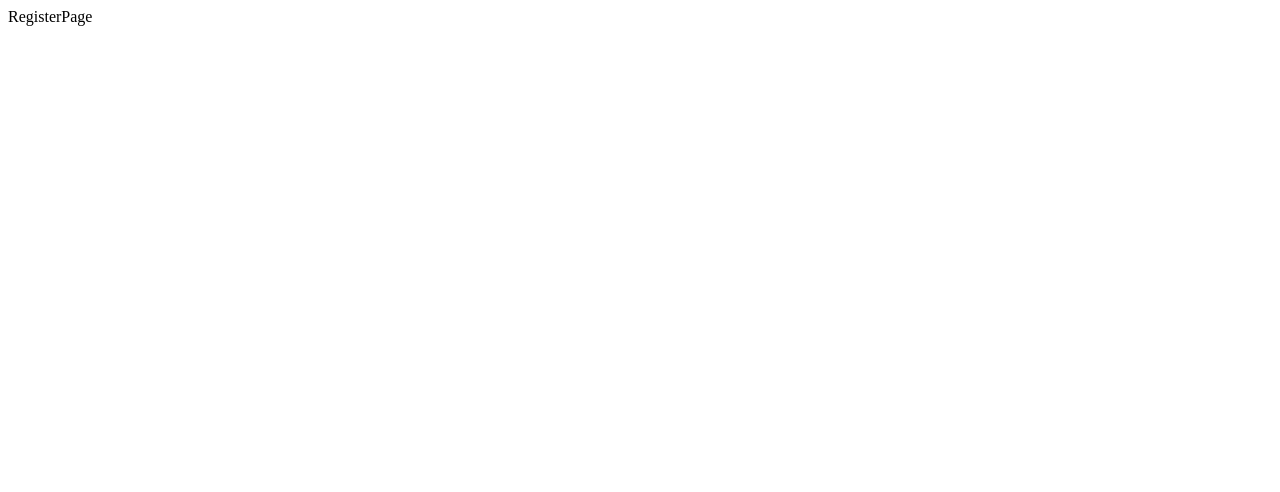
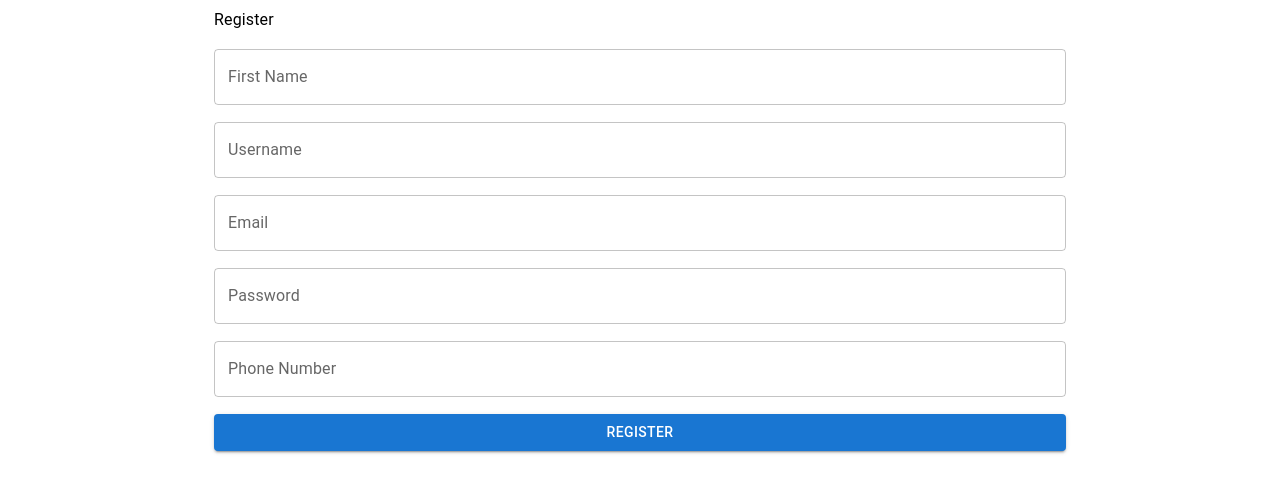
Before and after one commit to Eluented/uAbout, a React (Create React App) app in the folder uabout/client/: page /register in a window 1280 px wide. Shown: the top 492 px of the page. Built offline with nearby package versions, Linux system fonts and the light colour scheme.

Commit message:
testing new build

```diff
--- a/uabout/client/package.json
+++ b/uabout/client/package.json
@@ -6,11 +6,14 @@
   "dependencies": {
     "@emotion/react": "^11.9.0",
     "@emotion/styled": "^11.8.1",
-    "@mui/material": "^5.8.2",
+    "@mui/icons-material": "^5.8.0",
+    "@mui/material": "^5.8.1",
+    "@mui/system": "^5.8.1",
     "@testing-library/jest-dom": "^5.16.4",
     "@testing-library/react": "^13.3.0",
     "@testing-library/user-event": "^13.5.0",
     "axios": "^0.27.2",
+    "mui-tel-input": "^1.3.0",
     "react": "^18.1.0",
     "react-dom": "^18.1.0",
     "react-router-dom": "^6.3.0",
--- a/uabout/client/src/pages/LoginPage.js
+++ b/uabout/client/src/pages/LoginPage.js
@@ -23,7 +23,7 @@ export const LoginPage = () => {
         console.log(formData)
 
         try {
-            const resp = await httpClient.get("https://uabout.herokuapp.com/api/login", formData)
+            const resp = await httpClient.post("https://uabout.herokuapp.com/api/login", formData)
             setUser(`${resp.data.username}`)
 
             console.log(resp.data)
--- a/uabout/client/src/pages/RegisterPage.js
+++ b/uabout/client/src/pages/RegisterPage.js
@@ -1,7 +1,101 @@
-import React from 'react'
+import React, { useState } from 'react';
+import httpClient from '../httpClient';
+import { Box } from "@mui/system";
+import {
+    FormControl,
+    Button,
+    Typography,
+    TextField,
+    Container
+} from "@mui/material";
 
 export const RegisterPage = () => {
+  const [formData, setFormData] = useState({});
+
+  const setData = (e) => {
+    setFormData({ ...formData, [e.target.name]: e.target.value })
+  }
+
+  const registerUser = async () => {
+    console.log(formData)
+
+    try {
+        const resp = await httpClient.post("https://uabout.herokuapp.com/api/register", formData)
+
+        console.log(resp.data)
+    } catch(e){
+        console.log(e)
+    }
+
+}
+
   return (
-    <div>RegisterPage</div>
+    <Container maxWidth="md" style={{ backgroundColor: "white" }}>
+    <Typography>Register</Typography>
+
+    <Box sx={{ mt: "2%", mb: "2%" }} width="100%">
+        <FormControl fullWidth>
+            <TextField
+            type="text"
+            label="First Name"
+            name='first_name'
+            onChange={(e) => setData(e)}
+            />
+        </FormControl>
+    </Box>
+
+    <Box sx={{ mt: "2%", mb: "2%" }} width="100%">
+        <FormControl fullWidth>
+            <TextField
+            type="text"
+            label="Username"
+            name='username'
+            onChange={(e) => setData(e)}
+            />
+        </FormControl>
+    </Box>
+
+    <Box sx={{ mt: "2%", mb: "2%" }} width="100%">
+        <FormControl fullWidth>
+            <TextField
+            type="text"
+            label="Email"
+            name='email'
+            onChange={(e) => setData(e)}
+            />
+        </FormControl>
+    </Box>
+
+    <Box sx={{ mt: "2%", mb: "2%" }} width="100%">
+        <FormControl fullWidth>
+            <TextField
+            type="text"
+            label="Password"
+            name='password'
+            onChange={(e) => setData(e)}
+            />
+        </FormControl>
+    </Box>
+
+    <Box sx={{ mt: "2%", mb: "2%" }} width="100%">
+        <FormControl fullWidth>
+            <TextField
+            type="number"
+            label="Phone Number"
+            name='phone_number'
+            onChange={(e) => setData(e)}
+            />
+        </FormControl>
+    </Box>
+
+    <Button
+        fullWidth
+        variant="contained"
+        type="submit"
+        onClick={registerUser}
+    >Register
+    </Button>
+
+</Container >
   )
 }
```
Also changed, not shown: 8 other files (tests, documents, lock files or other folders).
